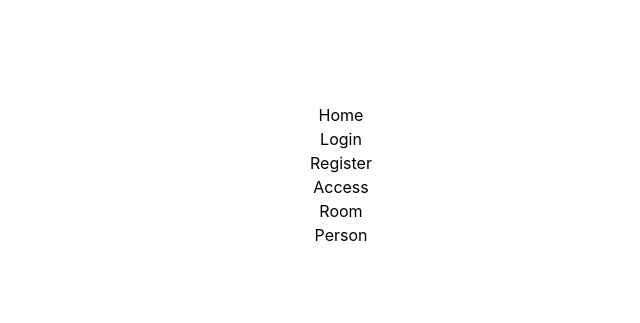
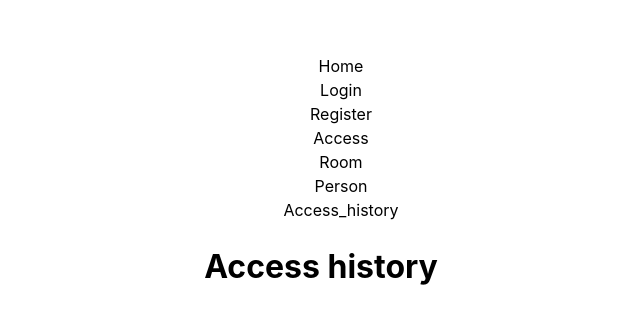
Before and after one commit to Davfernandezz/Naves-Frontend, a React (Vite) app: page /access_history in a window 1280 px wide. Shown: the part 225-548 px from the top of the page, without its empty margins (319-959 px from the left). Built offline with nearby package versions, Linux system fonts and the light colour scheme.

Commit message:
feat: creation of the view and Access history route

```diff
--- a/src/components/Header/Header.jsx
+++ b/src/components/Header/Header.jsx
@@ -14,6 +14,7 @@ export const Header = () => {
                 <div onClick={()=>navigate('/access')}>Access</div>
                 <div onClick={()=>navigate('/room')}>Room</div>
                 <div onClick={()=>navigate('/person')}>Person</div>
+                <div onClick={()=>navigate('/access_history')}>Access_history</div>
             </ul>
         </>
     )
--- /dev/null
+++ b/src/views/Access_history/Access_history.jsx
@@ -0,0 +1,8 @@
+import React from 'react'
+import "./Access_history.css";
+
+export const Access_history = () => {
+  return (
+    <div><h1>Access history</h1></div>
+  )
+}
--- a/src/views/Body/Body.jsx
+++ b/src/views/Body/Body.jsx
@@ -6,6 +6,7 @@ import { Home } from '../Home/Home';
 import { Access } from '../Access/Access';
 import { Room } from '../Room/Room';
 import { Person } from '../Person/Person';
+import { Access_history } from '../Access_history/Access_history';
 
 function Body() {
   return (
@@ -17,6 +18,7 @@ function Body() {
         <Route path="/access" element={<Access />} />
         <Route path="/room" element={<Room />} />
         <Route path="/person" element={<Person />} />
+        <Route path="/access_history" element={<Access_history />} />
       </Routes>
     </>
   );
```
Also changed, not shown: src/views/Access_history/Access_history.css (added).
